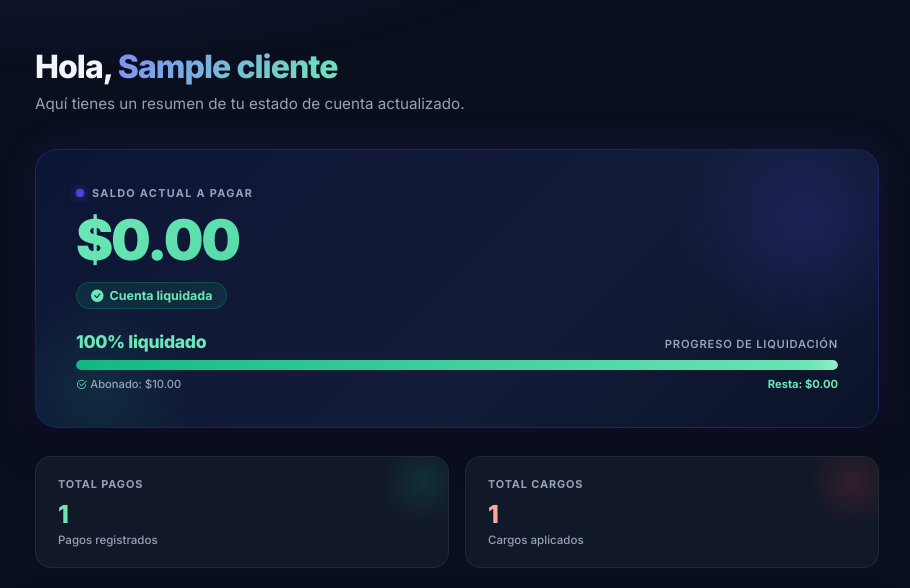
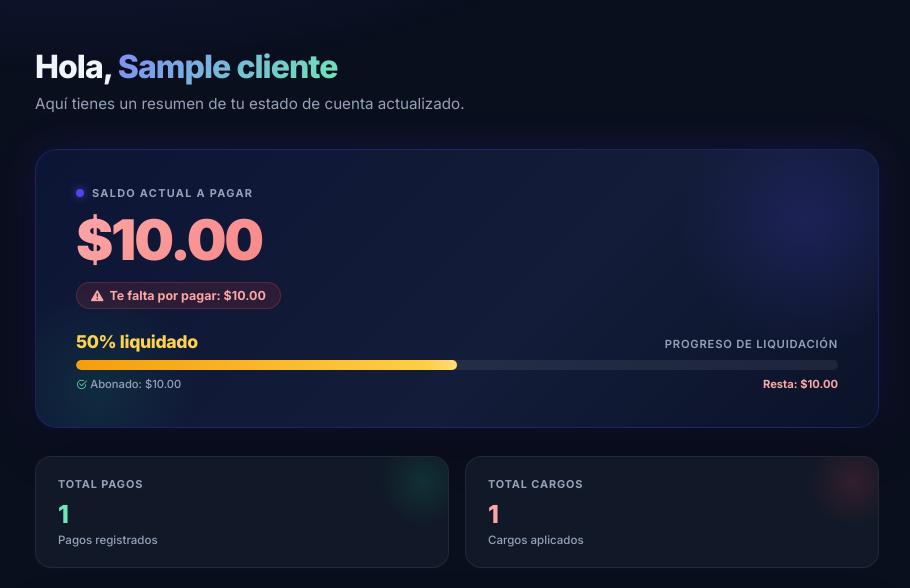
Before and after one commit to alambrev2/cotizador_fastapi, a FastAPI app: template app/templates/client_dashboard.html in a window 1280 px wide. Shown: the part 64-652 px from the top of the page, without its empty margins (183-1093 px from the left). Run offline with FastAPI, Linux system fonts and the light colour scheme; the template is opened without the code that fills it: most values are stand-ins (such as "Sample title", 1, 10 or a date in 2020); some libraries are stand-ins or nearby versions.

Commit message:
fix: saldo cliente incluye total cotizaciones - progreso real de liquidacion

```diff
--- a/app/templates/client_dashboard.html
+++ b/app/templates/client_dashboard.html
@@ -538,6 +538,7 @@
 
             {% set total_cargos = namespace(value=0) %}
             {% set total_pagos  = namespace(value=0) %}
+            {% set total_cotizaciones = namespace(value=0) %}
             {% if cliente %}
                 {% for cargo in cliente.cargos %}
                     {% set total_cargos.value = total_cargos.value + cargo.monto %}
@@ -545,8 +546,14 @@
                 {% for pago in cliente.pagos %}
                     {% set total_pagos.value = total_pagos.value + pago.monto %}
                 {% endfor %}
+                {% for cot in cliente.cotizaciones %}
+                    {% if cot.estado != 'Borrador' and cot.estado != 'Rechazada' and cot.estado != 'Cancelada' %}
+                        {% set total_cotizaciones.value = total_cotizaciones.value + cot.total %}
+                    {% endif %}
+                {% endfor %}
             {% endif %}
-            {% set saldo_actual = (cliente.saldo_inicial if cliente else 0) + total_cargos.value - total_pagos.value %}
+            {% set deuda_total = (cliente.saldo_inicial if cliente else 0) + total_cargos.value + total_cotizaciones.value %}
+            {% set saldo_actual = deuda_total - total_pagos.value %}
             {% set saldo_display = saldo_actual if saldo_actual > 0 else 0 %}
 
             <div class="balance-amount {% if saldo_display <= 0 %}positive{% else %}negative{% endif %}">
@@ -564,7 +571,6 @@
             {% endif %}
 
             {# ── Barra de progreso de pago ── #}
-            {% set deuda_total = (cliente.saldo_inicial if cliente else 0) + total_cargos.value %}
             {% if deuda_total > 0 %}
                 {% set pct_raw = (total_pagos.value / deuda_total * 100) %}
                 {% set pct = [pct_raw, 100] | min %}
```
